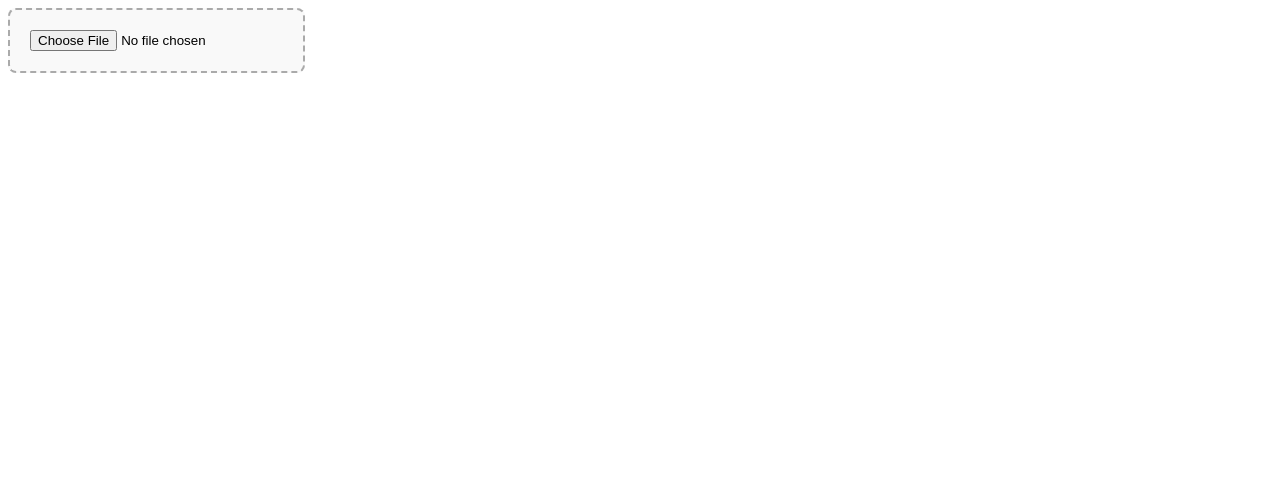
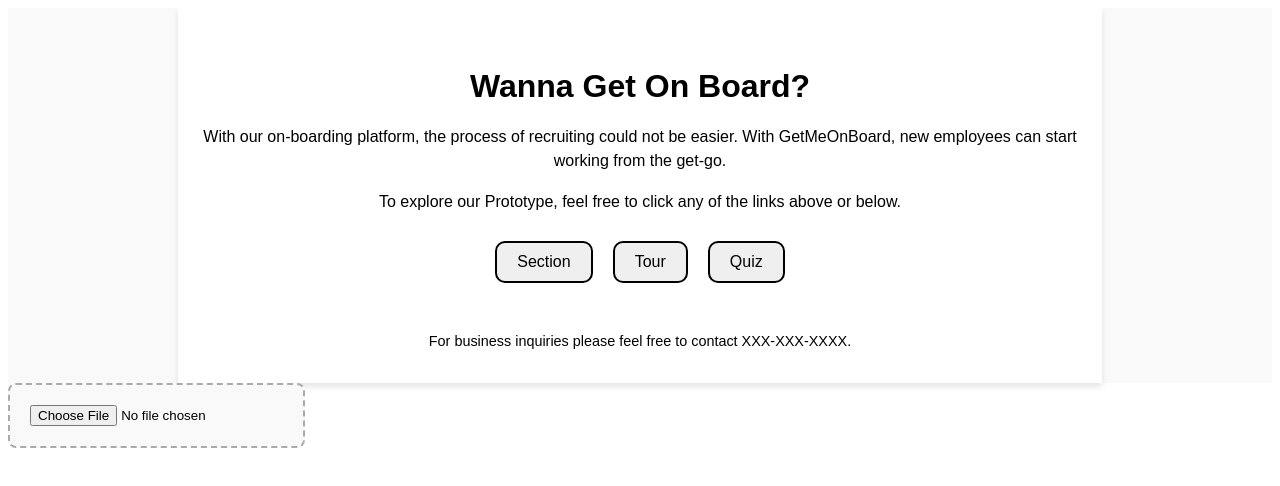
Before and after one commit to Adit-Rahman-x/GetMeOnBoard, a React (Vite) app in the folder GetMeOnBoard/: page / in a window 1280 px wide. Shown: the top 486 px of the page. Built offline with nearby package versions, Linux system fonts and the light colour scheme.

Commit message:
homepage first version

```diff
--- a/GetMeOnBoard/src/App.jsx
+++ b/GetMeOnBoard/src/App.jsx
@@ -1,12 +1,15 @@
 import { useState } from 'react'
 import './App.css'
 import VideoUpload from './MapSection/components/video'
+import HomePage from "./HomePage/HomePage"
 
 const App = () => {
   const [videoRef, setVideoRef] = useState(null);
 
   return (
+
     <>
+    <HomePage/>
     <VideoUpload setVideoRef={setVideoRef}/>
     </>
   )
--- /dev/null
+++ b/GetMeOnBoard/src/HomePage/HomePage.jsx
@@ -0,0 +1,46 @@
+import React from "react";
+import Buttons from "./components/Buttons";
+
+const HomePage = () => {
+  return (
+    <div
+      style={{
+        fontFamily: "Arial, sans-serif",
+        textAlign: "center",
+
+        display: "flex",
+        justifyContent: "center",
+        alignItems: "center",
+
+        backgroundColor: "#f9f9f9", // Optional for a background color
+      }}
+    >
+      <div
+        style={{
+          maxWidth: "70%", // Constrain width to 70%
+          margin: "0 auto", // Center horizontally
+          padding: "20px",
+          backgroundColor: "#fff", // Optional for a white background
+          boxShadow: "0 4px 6px rgba(0, 0, 0, 0.1)", // Optional for subtle shadow
+        }}
+      >
+        <h1 style={{ margin: "40px 0 20px", fontSize: "2em", fontWeight: "bold" }}>
+          Wanna Get On Board?
+        </h1>
+        <p style={{ fontSize: "1em", lineHeight: "1.5" }}>
+          With our on-boarding platform, the process of recruiting could not be easier.
+          With GetMeOnBoard, new employees can start working from the get-go.
+        </p>
+        <p style={{ marginTop: "20px", fontSize: "1em" }}>
+          To explore our Prototype, feel free to click any of the links above or below.
+        </p>
+        <Buttons />
+        <p style={{ marginTop: "40px", fontSize: "0.9em" }}>
+          For business inquiries please feel free to contact XXX-XXX-XXXX.
+        </p>
+      </div>
+    </div>
+  );
+};
+
+export default HomePage;
--- /dev/null
+++ b/GetMeOnBoard/src/HomePage/components/Buttons.jsx
@@ -0,0 +1,46 @@
+import React from "react";
+
+const Buttons = () => {
+  return (
+    <div style={{ marginTop: "20px" }}>
+      <button
+        style={{
+          margin: "10px",
+          padding: "10px 20px",
+          border: "2px solid black",
+          borderRadius: "10px",
+          fontSize: "1em",
+          cursor: "pointer",
+        }}
+      >
+        Section
+      </button>
+      <button
+        style={{
+          margin: "10px",
+          padding: "10px 20px",
+          border: "2px solid black",
+          borderRadius: "10px",
+          fontSize: "1em",
+          cursor: "pointer",
+        }}
+      >
+        Tour
+      </button>
+      <button
+        style={{
+          margin: "10px",
+          padding: "10px 20px",
+          border: "2px solid black",
+          borderRadius: "10px",
+          fontSize: "1em",
+          cursor: "pointer",
+        }}
+      >
+        Quiz
+      </button>
+    </div>
+  );
+};
+
+export default Buttons;
```
